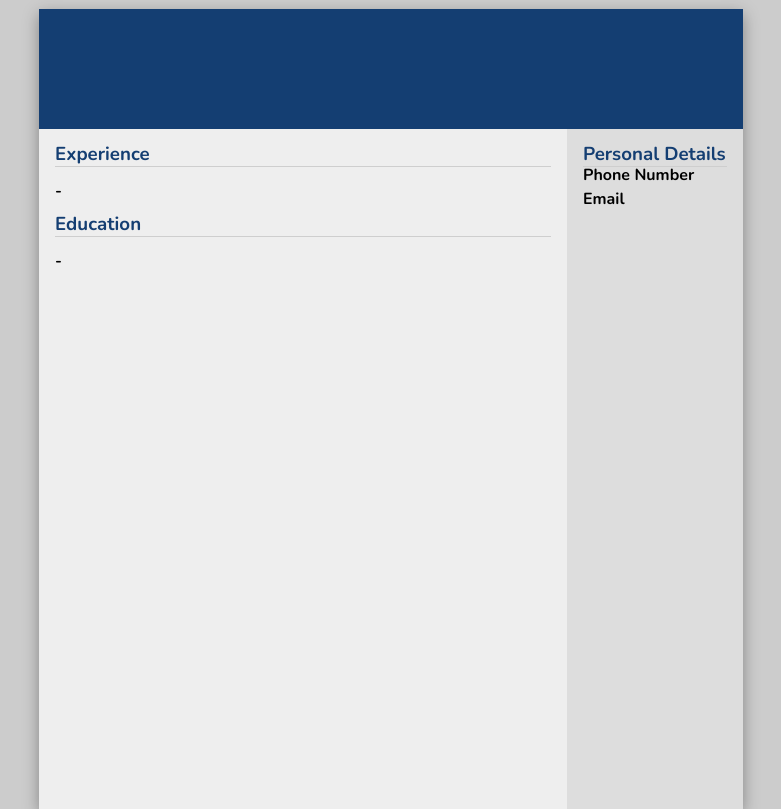
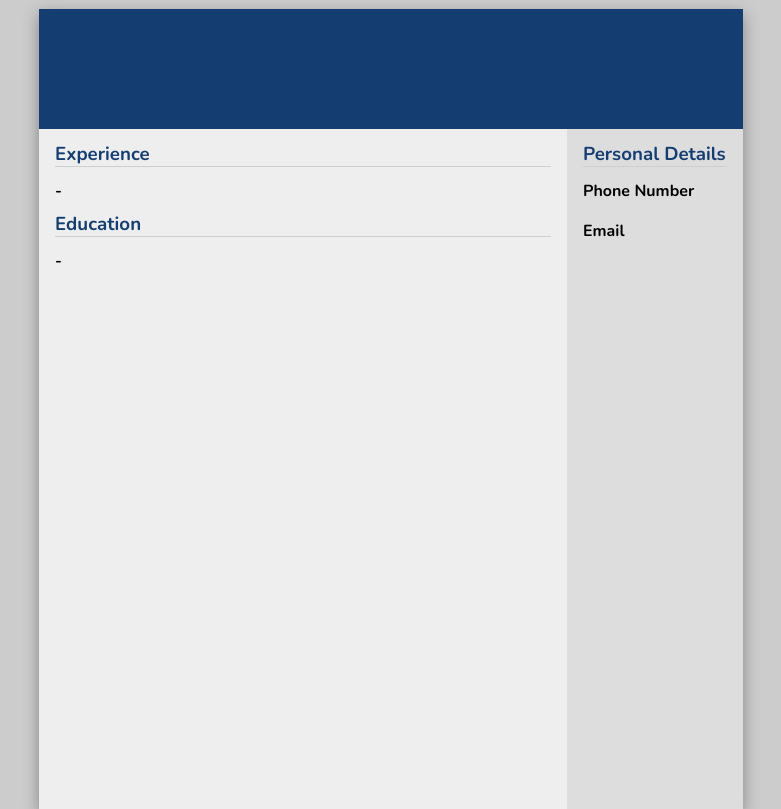
Before and after one commit to RealByter/cv-project, a React (Create React App) app: page / in a window 1280 px wide. Shown: the part 1060-1869 px from the top of the page, without its empty margins (249-1030 px from the left). Built offline with nearby package versions, Linux system fonts and the light colour scheme.

Commit message:
feat: style the personal details

```diff
--- a/src/App.css
+++ b/src/App.css
@@ -181,3 +181,9 @@ form {
   gap: 1rem;
   margin: 1rem 0;
 }
+
+.personal, .personal > div:last-child {
+  display: flex;
+  flex-direction: column;
+  gap: 1rem;
+}
--- a/src/components/layout/Preview.js
+++ b/src/components/layout/Preview.js
@@ -47,10 +47,14 @@ class Preview extends Component {
 					</div>
 				</div>
 				<div className="personal">
-					<h3>Personal Details</h3>
-					<Linebreak />
-					<MainSubText main="Phone Number" sub={personal.phoneNumber} />
-					<MainSubText main="Email" sub={personal.email} />
+					<div>
+						<h3>Personal Details</h3>
+						<Linebreak />
+					</div>
+					<div>
+						<MainSubText main="Phone Number" sub={personal.phoneNumber} />
+						<MainSubText main="Email" sub={personal.email} />
+					</div>
 				</div>
 			</div>
 		);
```
